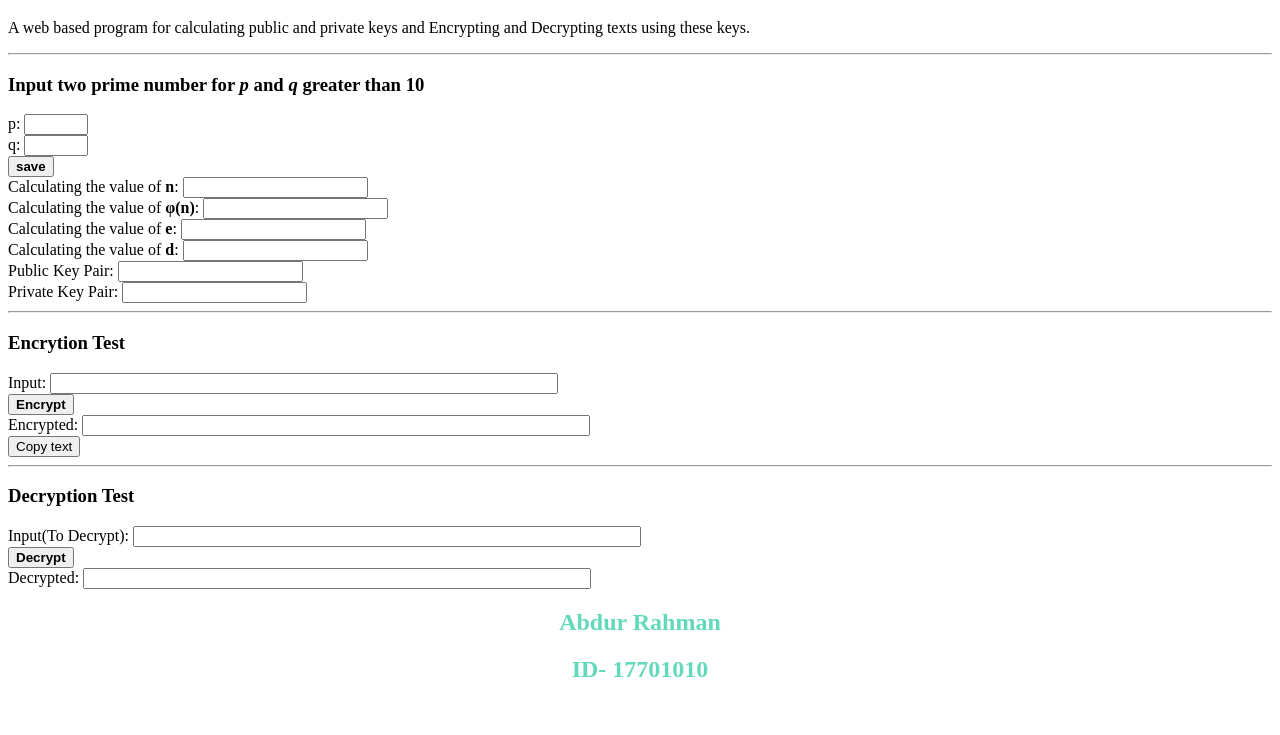
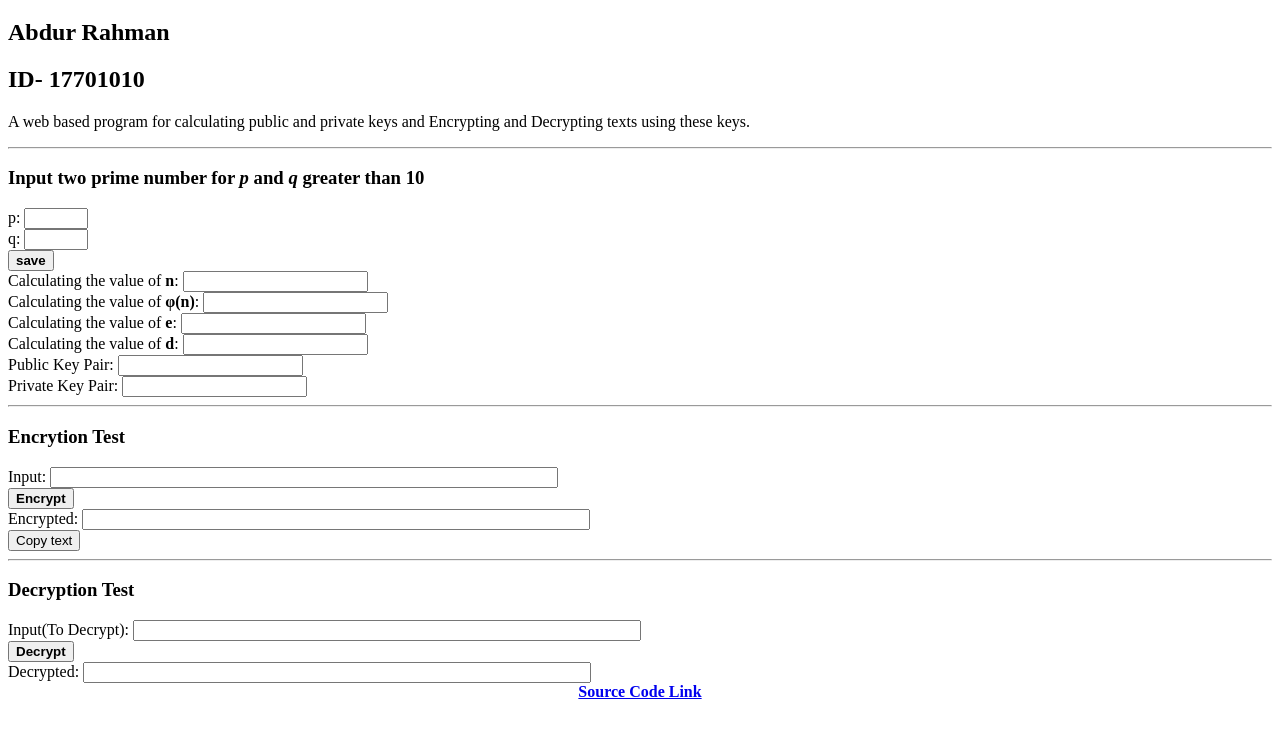
Before and after one commit to arsami10/rsa, a plain HTML site: page index.html in a window 1280 px wide. Shown: the part 61-796 px from the top of the page. Drawn offline with Linux system fonts and the light colour scheme.

Commit message:
Update index.html

```diff
--- a/index.html
+++ b/index.html
@@ -7,6 +7,8 @@
 </head>
 <body>
 <header><h1>RSA Calculator</h1></header>
+        <h2>Abdur Rahman</h2>
+<h2>ID- 17701010</h2>
 <p>A web based program for calculating public and private keys and
         Encrypting and Decrypting texts using these keys.</p>
          <hr>
@@ -88,9 +90,8 @@
 <input id="decrypt" name="decrypt" style="width: 500px;" readonly="true">
 </div>
 
-<h2 style="color: #62D9BB"><center>Abdur Rahman</center></h2>
-<h2 style="color: #62D9BB"><center>ID- 17701010</center></h2>
-
+<center><b><a href="https://github.com/arsami10/rsa/blob/main/index.html">Source Code Link</a></b></center>
+	</div><br>
 </body>
 </html>
 
```
